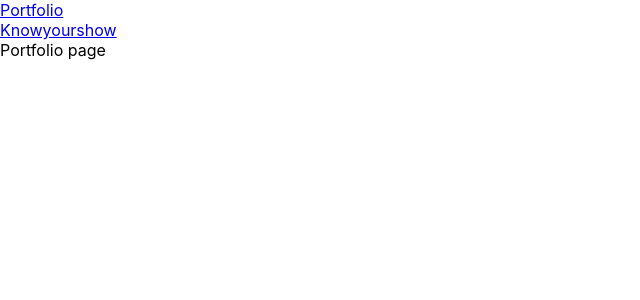
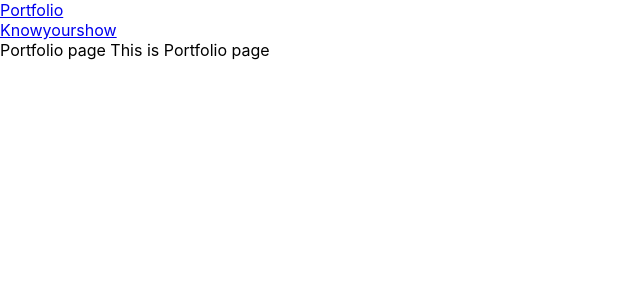
Before and after one commit to MuskanSrivastava8/Mitra, a React (Create React App) app: page /Portfolio in a window 1280 px wide. Shown: the top 300 px of the page, without its empty margins (0-640 px from the left). Built offline with nearby package versions, Linux system fonts and the light colour scheme.

Commit message:
commit_testing changes done

```diff
--- a/src/Components/Portfolio.js
+++ b/src/Components/Portfolio.js
@@ -4,6 +4,7 @@ export default function Portfolio() {
   return (
     <div>
       Portfolio page
+      This is Portfolio page
     </div>
   )
 }
```
